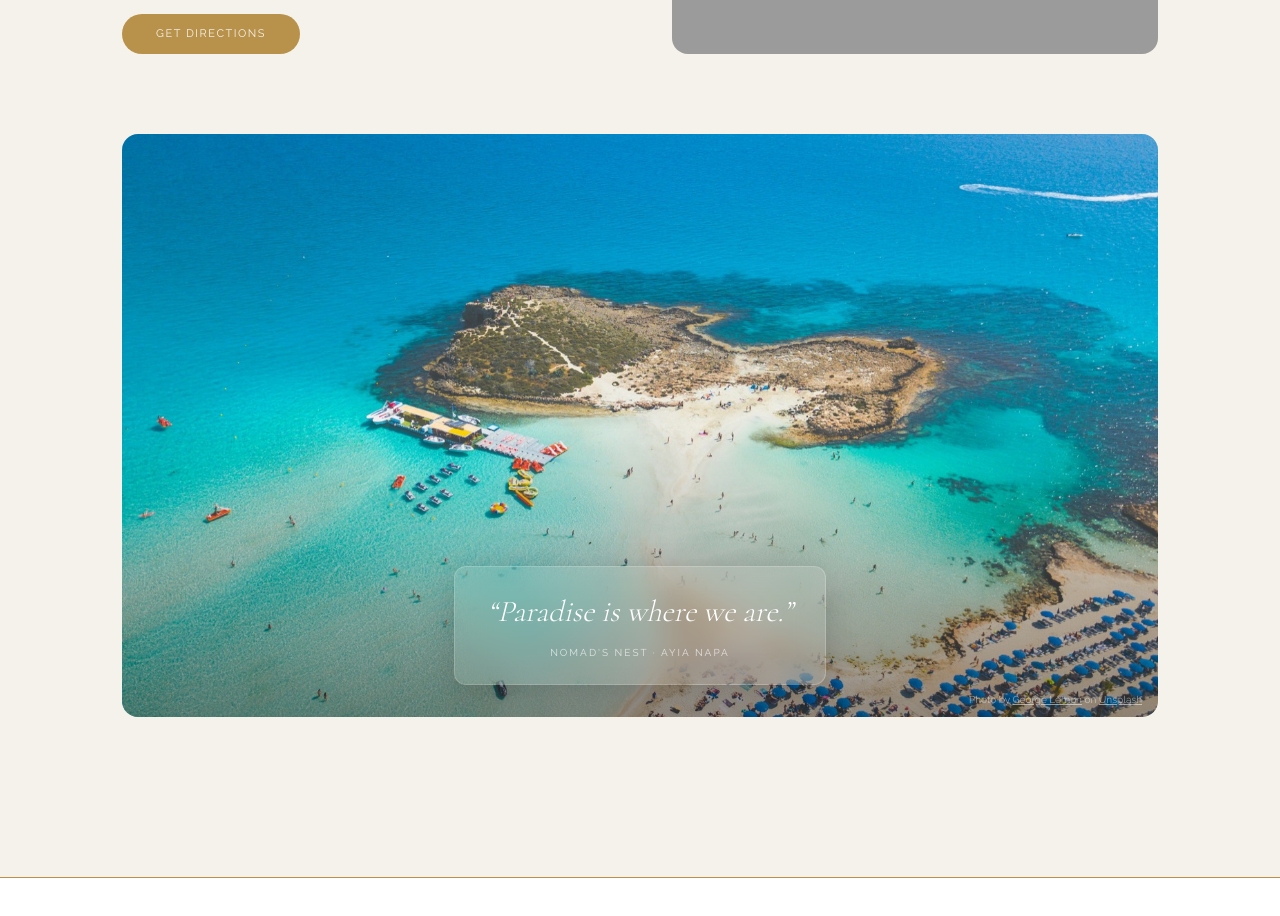
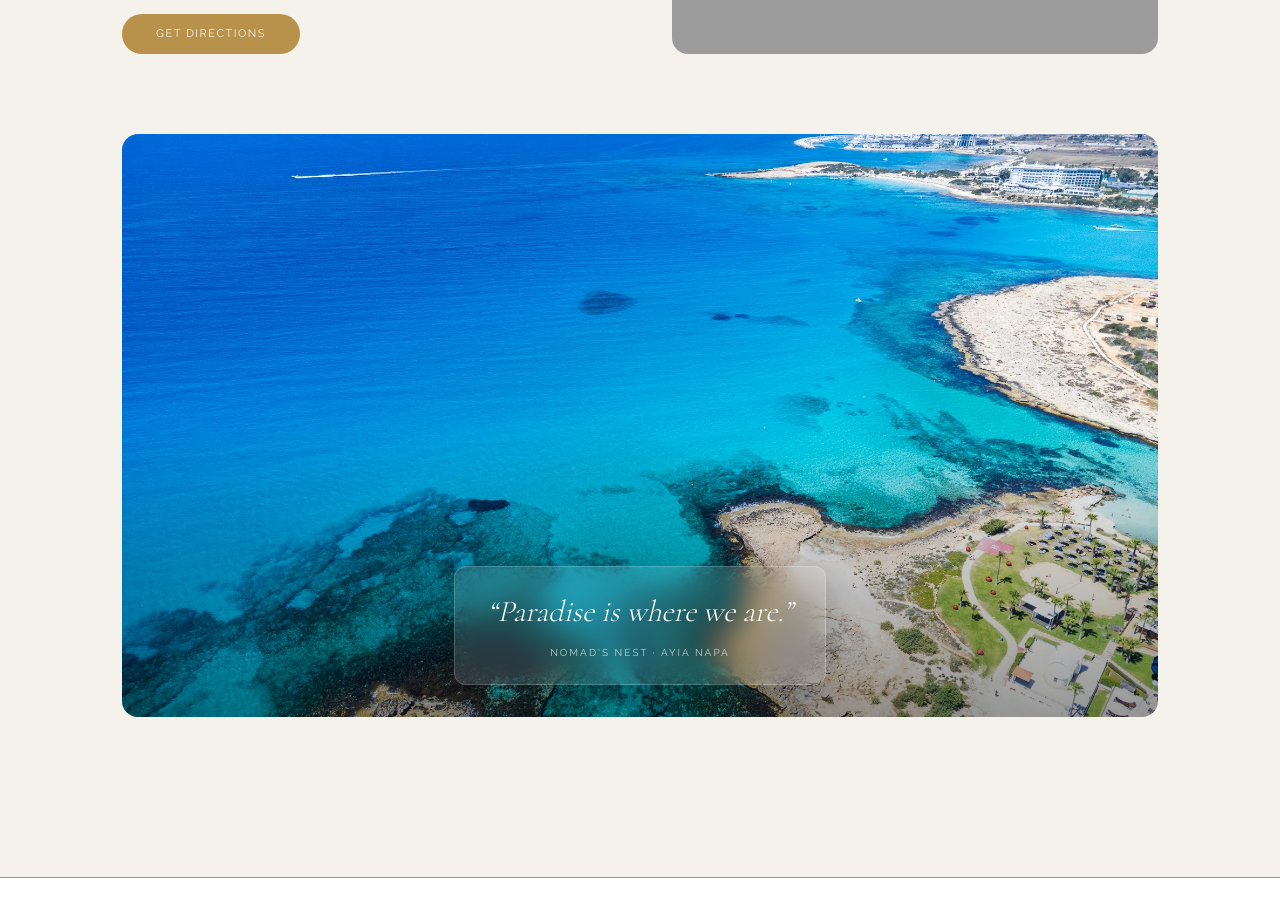
Before and after one commit to cmin764/nomads-nest, a Next.js app: page /contact in a window 1280 px wide. Shown: the part 620-1536 px from the top of the page. Built offline with nearby package versions, Linux system fonts and the light colour scheme; grey boxes are pictures that could not be loaded.

Commit message:
Use my own drone image for the Contact page

```diff
--- a/config/media.yaml
+++ b/config/media.yaml
@@ -159,6 +159,4 @@ gallery-landmarks:
 
 # ── CONTACT ───────────────────────────────────────────────────────────────────
 contact:
-  - file: contact/unsplash-image-oUi2tvBLInY.jpg
-    status: present
-    url: https://images.squarespace-cdn.com/content/v1/67d9d32c574702393cd7a4b9/1742502862602-ACQ492LNBTMJVNN9YPZU/unsplash-image-oUi2tvBLInY.jpg
+  - { file: contact/DJI_0976.jpg, status: present, url: null }
--- a/src/app/contact/page.tsx
+++ b/src/app/contact/page.tsx
@@ -139,7 +139,7 @@ export default function ContactPage() {
         <div className="relative w-full aspect-[4/3] sm:aspect-[16/9] rounded-2xl overflow-hidden">
           <Image
             src={contactImage}
-            alt="Nomad's Nest — Ayia Napa"
+            alt="Aerial view of Ayia Napa coastline"
             fill
             priority
             className="object-cover"
@@ -147,29 +147,7 @@ export default function ContactPage() {
           />
           {/* Subtle gradient so the overlay has contrast without killing the photo */}
           <div className="absolute inset-0 bg-gradient-to-t from-black/40 via-transparent to-transparent" />
-          {/* Photo credit — bottom-right, unobtrusive */}
-          <div className="absolute bottom-3 right-4">
-            <p className="text-[10px] text-white/50 leading-none">
-              Photo by{" "}
-              <a
-                href="https://unsplash.com/@lsdforsociety"
-                target="_blank"
-                rel="noopener noreferrer"
-                className="underline hover:text-white/80 transition-colors"
-              >
-                George Lemon
-              </a>{" "}
-              on{" "}
-              <a
-                href="https://unsplash.com/photos/aerial-photography-of-seashore-oUi2tvBLInY"
-                target="_blank"
-                rel="noopener noreferrer"
-                className="underline hover:text-white/80 transition-colors"
-              >
-                Unsplash
-              </a>
-            </p>
-          </div>
+
           <div className="absolute inset-0 flex items-end justify-center pb-8 px-6 pointer-events-none">
             <div
               className="rounded-xl px-5 py-4 sm:px-8 sm:py-6 text-center max-w-[85%] sm:max-w-lg pointer-events-auto"
--- a/src/data/contact-content.ts
+++ b/src/data/contact-content.ts
@@ -29,4 +29,4 @@ export const quote = {
   attribution: "Nomad's Nest · Ayia Napa",
 };
 
-export const contactImage = "/images/contact/unsplash-image-oUi2tvBLInY.jpg";
+export const contactImage = "/images/contact/DJI_0976.jpg";
```
Also changed, not shown: public/images/contact/DJI_0976.jpg (added), public/images/contact/unsplash-image-oUi2tvBLInY.jpg (deleted).
